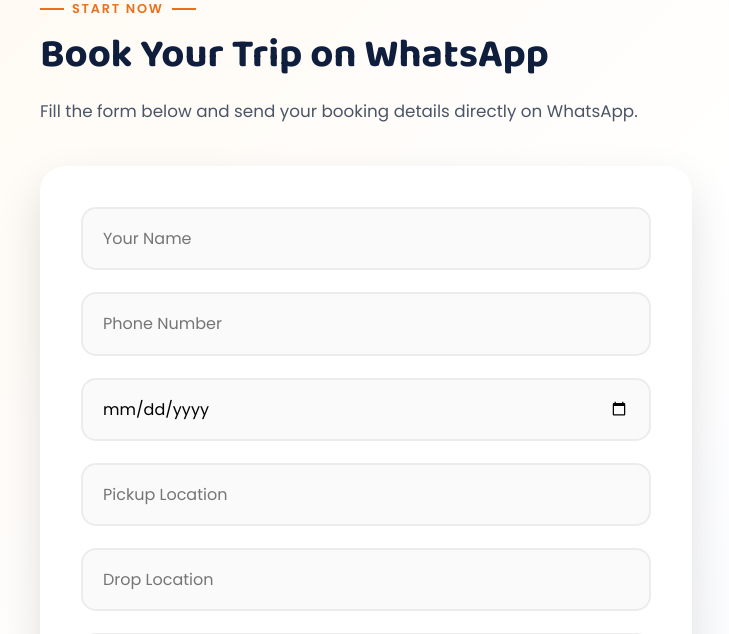
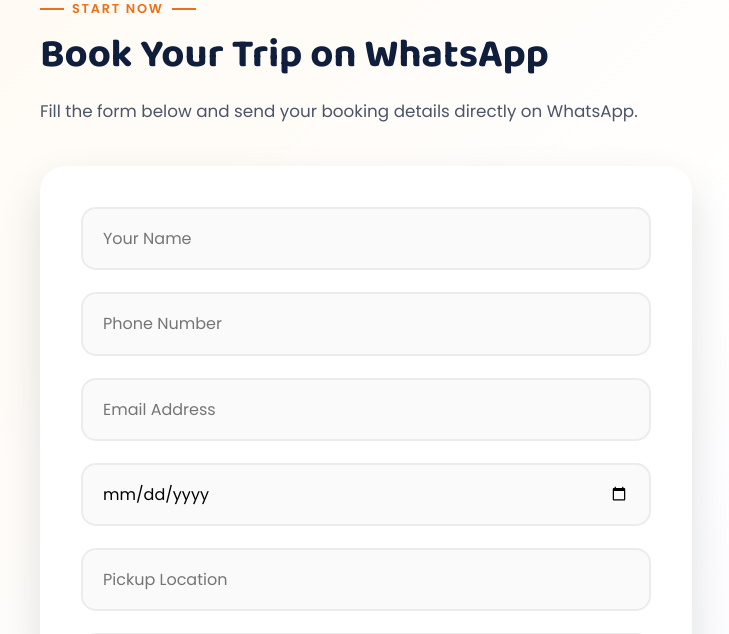
Before and after one commit to amarajagame/jayshree-shyam-tours, a Django app: page / in a window 1280 px wide. Shown: the part 3960-4594 px from the top of the page, without its empty margins (274-1003 px from the left). Run offline with Django 5.2, Linux system fonts and the light colour scheme.

Commit message:
Add booking email and website updates

```diff
--- a/myapp/admin.py
+++ b/myapp/admin.py
@@ -15,6 +15,7 @@ class IndexBookingAdmin(admin.ModelAdmin):
     list_display = (
         "full_name",
         "phone",
+        "email",
         "booking_date",
         "pickup",
         "destination",
@@ -32,6 +33,7 @@ class IndexBookingAdmin(admin.ModelAdmin):
     search_fields = (
         "full_name",
         "phone",
+        "email",
         "pickup",
         "destination",
     )
--- a/myapp/templates/myapp/index.html
+++ b/myapp/templates/myapp/index.html
@@ -206,6 +206,15 @@
       <div class="gallery-viewport" id="galleryViewport">
         <div class="gallery-track" id="galleryTrack">
 
+    <div class="gallery-item">
+    <img src="{% static 'myapp/images/gallery/r.jpg' %}"
+         alt="Toyota Rumion Front View"
+         loading="lazy">
+
+    <h5>Toyota Rumion Front Interior View</h5>
+
+
+</div>
         <div class="gallery-item">
     <img src="{% static 'myapp/images/gallery/f1.jpg' %}" alt="Toyota Rumion Front View" loading="lazy">
     <h5>Toyota Rumion Dashboard & Steering View</h5>
@@ -509,7 +518,9 @@
     <div class="form-group">
         <input type="tel" name="phone" placeholder="Phone Number" required>
     </div>
-
+<div class="form-group">
+    <input type="email" name="email" placeholder="Email Address" required>
+</div>
     <div class="form-group">
         <input type="date" name="booking_date" required>
     </div>
--- a/myapp/views.py
+++ b/myapp/views.py
@@ -7,7 +7,7 @@ from django.http import JsonResponse
 from django.shortcuts import redirect
 from urllib.parse import quote
 from .models import IndexBooking
-
+from django.core.mail import send_mail
 
 
 def home(request):
@@ -27,7 +27,6 @@ def whatsapp_chat(request):
 # =====================================================
 # INDEX PAGE BOOKING
 # =====================================================
-
 def index_booking_whatsapp(request):
 
     if request.method == "POST":
@@ -38,6 +37,7 @@ def index_booking_whatsapp(request):
 
         full_name = request.POST.get("full_name")
         phone = request.POST.get("phone")
+        email = request.POST.get("email")
         booking_date = request.POST.get("booking_date")
         pickup = request.POST.get("pickup")
         destination = request.POST.get("destination")
@@ -52,25 +52,115 @@ def index_booking_whatsapp(request):
         # =========================
 
         IndexBooking.objects.create(
+            full_name=full_name,
+            phone=phone,
+            email=email,
+            pickup=pickup,
+            destination=destination,
+            booking_date=booking_date,
+            trip_type=trip_type,
+            passengers=passengers,
+            route=route,
+            message=message,
+        )
 
-            full_name=full_name,
 
-            phone=phone,
+        # =====================================================
+        # EMAIL 1 — ADMIN / OWNER
+        # =====================================================
 
-            pickup=pickup,
+        admin_email_subject = "New Tour Booking Received"
 
-            destination=destination,
+        admin_email_message = f"""
+NEW TOUR BOOKING
 
-            booking_date=booking_date,
+━━━━━━━━━━━━━━━━━━
+Customer Details
+━━━━━━━━━━━━━━━━━━
 
-            trip_type=trip_type,
+Name: {full_name}
+Phone: {phone}
+Email: {email}
 
-            passengers=passengers,
+Travel Date: {booking_date}
+Passengers: {passengers}
 
-            route=route,
+Trip Type: {trip_type}
 
-            message=message,
+Pickup Location:
+{pickup}
 
+Destination:
+{destination}
+
+Route:
+{route}
+
+Additional Message:
+{message if message else "None"}
+
+━━━━━━━━━━━━━━━━━━
+
+Jayshree Shyam Tours & Travels
+"""
+
+        send_mail(
+            admin_email_subject,
+            admin_email_message,
+            None,
+            ["amarajagame1510@gmail.com"],
+            fail_silently=False,
+        )
+
+
+        # =====================================================
+        # EMAIL 2 — CUSTOMER / USER
+        # =====================================================
+
+        customer_email_subject = (
+            "Booking Received - Jayshree Shyam Tours & Travels"
+        )
+
+        customer_email_message = f"""
+Hello {full_name},
+
+Thank you for choosing Jayshree Shyam Tours & Travels.
+
+Your booking request has been received successfully.
+
+━━━━━━━━━━━━━━━━━━
+Booking Details
+━━━━━━━━━━━━━━━━━━
+
+Travel Date: {booking_date}
+Passengers: {passengers}
+Trip Type: {trip_type}
+
+Pickup Location:
+{pickup}
+
+Destination:
+{destination}
+
+━━━━━━━━━━━━━━━━━━
+
+Our team will review your booking details and contact you shortly.
+
+If you have any questions, please feel free to contact us.
+
+Thank you for choosing
+Jayshree Shyam Tours & Travels.
+
+Regards,
+Jayshree Shyam Tours & Travels
+"""
+
+        send_mail(
+            customer_email_subject,
+            customer_email_message,
+            None,
+            [email],
+            fail_silently=False,
         )
 
 
@@ -87,6 +177,7 @@ def index_booking_whatsapp(request):
 
 Name: {full_name}
 Phone: {phone}
+Email: {email}
 
 Travel Date: {booking_date}
 Passengers: {passengers}
@@ -142,12 +233,6 @@ Jayshree Shyam Tours & Travels
     return redirect("home")
 
 
-# =====================================================
-# PAMPHLET BOOKING
-# =====================================================
-
-
-
 
 def booking_whatsapp(request):
 
@@ -159,12 +244,14 @@ def booking_whatsapp(request):
 
         full_name = request.POST.get("full_name")
         phone = request.POST.get("phone")
+        email = request.POST.get("email")
         travel_date = request.POST.get("booking_date")
         passengers = request.POST.get("passengers")
         trip_type = request.POST.get("trip_type")
         pickup = request.POST.get("pickup")
         destination = request.POST.get("destination")
         message = request.POST.get("message")
+
 
         # =========================
         # TOUR DATA
@@ -185,6 +272,7 @@ def booking_whatsapp(request):
             "N/A"
         )
 
+
         # =========================
         # SAVE BOOKING
         # =========================
@@ -194,6 +282,8 @@ def booking_whatsapp(request):
             full_name=full_name,
 
             phone=phone,
+
+            email=email,
 
             pickup=pickup,
 
@@ -210,6 +300,118 @@ def booking_whatsapp(request):
             message=message,
 
         )
+
+
+        # =====================================================
+        # EMAIL 1 — ADMIN / OWNER
+        # =====================================================
+
+        admin_email_subject = "New Tour Booking Received"
+
+        admin_email_message = f"""
+NEW TOUR BOOKING
+
+━━━━━━━━━━━━━━━━━━
+TOUR DETAILS
+━━━━━━━━━━━━━━━━━━
+
+Tour: {tour_name}
+Duration: {duration}
+Price: {price}
+
+━━━━━━━━━━━━━━━━━━
+CUSTOMER DETAILS
+━━━━━━━━━━━━━━━━━━
+
+Name: {full_name}
+Phone: {phone}
+Email: {email}
+
+Travel Date: {travel_date}
+Passengers: {passengers}
+
+Trip Type: {trip_type}
+
+Pickup Location:
+{pickup}
+
+Destination:
+{destination}
+
+Additional Message:
+{message if message else "None"}
+
+━━━━━━━━━━━━━━━━━━
+
+Jayshree Shyam Tours & Travels
+"""
+
+        send_mail(
+            admin_email_subject,
+            admin_email_message,
+            None,
+            ["amarajagame1510@gmail.com"],
+            fail_silently=False,
+        )
+
+
+        # =====================================================
+        # EMAIL 2 — CUSTOMER / USER
+        # =====================================================
+
+        customer_email_subject = (
+            "Booking Received - Jayshree Shyam Tours & Travels"
+        )
+
+        customer_email_message = f"""
+Hello {full_name},
+
+Thank you for choosing Jayshree Shyam Tours & Travels.
+
+Your booking request has been received successfully.
+
+━━━━━━━━━━━━━━━━━━
+BOOKING DETAILS
+━━━━━━━━━━━━━━━━━━
+
+Tour: {tour_name}
+Duration: {duration}
+
+Travel Date: {travel_date}
+Passengers: {passengers}
+
+Trip Type: {trip_type}
+
+Pickup Location:
+{pickup}
+
+Destination:
+{destination}
+
+━━━━━━━━━━━━━━━━━━
+
+Our team will review your booking details
+and contact you shortly.
+
+If you have any questions, please feel free
+to contact us.
+
+Thank you for choosing
+Jayshree Shyam Tours & Travels.
+
+Regards,
+Jayshree Shyam Tours & Travels
+"""
+
+
+        send_mail(
+            customer_email_subject,
+            customer_email_message,
+            None,
+            [email],
+            fail_silently=False,
+        )
+
 
         # =========================
         # WHATSAPP MESSAGE
@@ -232,6 +434,7 @@ Price: {price}
 
 Name: {full_name}
 Phone: {phone}
+Email: {email}
 
 Travel Date: {travel_date}
 Passengers: {passengers}
@@ -252,16 +455,23 @@ Additional Message:
 Jayshree Shyam Tours & Travels
 """
 
+
         # =========================
         # OWNER WHATSAPP NUMBER
         # =========================
 
         whatsapp_number = "919527825967"
 
+
+        # =========================
+        # CREATE WHATSAPP URL
+        # =========================
+
         whatsapp_url = (
             f"https://wa.me/{whatsapp_number}"
             f"?text={quote(whatsapp_message)}"
         )
+
 
         # =========================
         # SEND WHATSAPP URL TO JS
@@ -272,11 +482,15 @@ Jayshree Shyam Tours & Travels
             "whatsapp_url": whatsapp_url
         })
 
+
+    # =========================
+    # INVALID REQUEST
+    # =========================
+
     return JsonResponse({
         "success": False,
         "message": "Invalid request"
     }, status=400)
-
 
 def pamphlets(request):
     return render(
```
Also changed, not shown: jayshreeshyam_tour_project/settings.py (+14 -0 lines), myapp/models.py (+4 -3 lines), myapp/templates/myapp/pamphlets.html (+16 -0 lines), myapp/migrations/0004_indexbooking_email.py (added), myapp/migrations/0005_booking_email.py (added), myapp/static/myapp/images/gallery/r.jpg (added).
